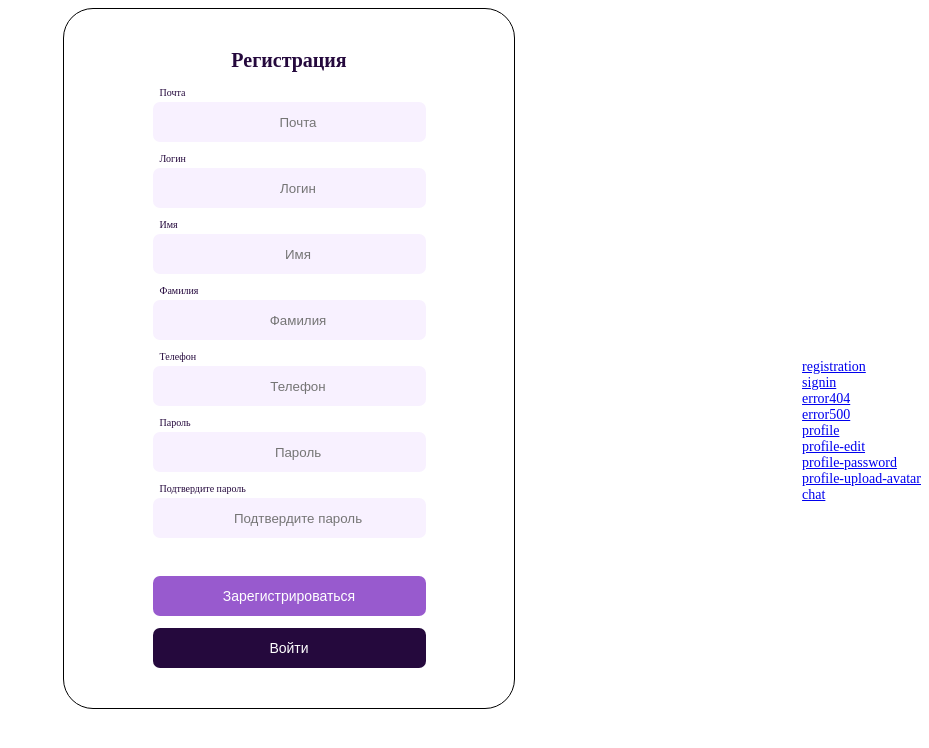
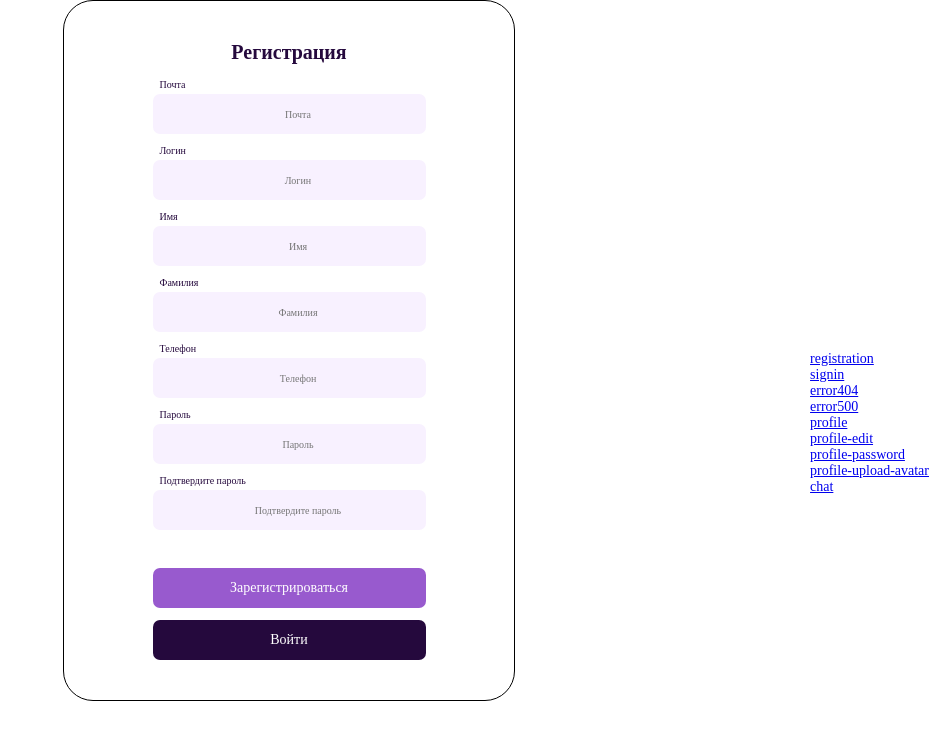
Before and after one commit to ArturSpirenkov/middle.messenger.praktikum.yandex, a website built with Parcel: page src/index.html in a window 1280 px wide. Shown: the whole page, without its empty margins (351-1280 px from the left). Built offline with nearby package versions, Linux system fonts and the light colour scheme.

Commit message:
sprint_1: add normalize.css, refactor package.json and change inputs names

```diff
--- a/src/index.js
+++ b/src/index.js
@@ -1,3 +1,4 @@
+import 'normalize.css';
 import './assets/scss/index.scss';
 import Handlebars from 'handlebars';
 import HTMLsignin from './pages/signin/index.js';
--- a/src/pages/profile/profile-edit/index.js
+++ b/src/pages/profile/profile-edit/index.js
@@ -26,7 +26,7 @@ const formInputLogin = Handlebars.compile(inputFormComponent)({
 const formInputFirstName = Handlebars.compile(inputFormComponent)({
   input: {
     value: 'Иван',
-    name: 'Name',
+    name: 'first_name',
     label: {
       value: 'Имя',
     },
@@ -36,7 +36,7 @@ const formInputFirstName = Handlebars.compile(inputFormComponent)({
 const formInputSecondName = Handlebars.compile(inputFormComponent)({
   input: {
     value: 'Иванов',
-    name: 'SecondName',
+    name: 'second_name',
     label: {
       value: 'Фамилия',
     },
@@ -46,7 +46,7 @@ const formInputSecondName = Handlebars.compile(inputFormComponent)({
 const formInputNameChat = Handlebars.compile(inputFormComponent)({
   input: {
     value: 'Иван',
-    name: 'NameChat',
+    name: 'display_name',
     label: {
       value: 'Имя в чате',
     },
@@ -56,7 +56,7 @@ const formInputNameChat = Handlebars.compile(inputFormComponent)({
 const formInputPhone = Handlebars.compile(inputFormComponent)({
   input: {
     value: '+7 (909) 967 30 30',
-    name: 'Phone',
+    name: 'phone',
     label: {
       value: 'Телефон',
     },
--- a/src/pages/profile/profile-main/index.js
+++ b/src/pages/profile/profile-main/index.js
@@ -26,7 +26,7 @@ const formInputLogin = Handlebars.compile(inputFormComponent)({
 const formInputFirstName = Handlebars.compile(inputFormComponent)({
   input: {
     value: 'Иван',
-    name: 'Name',
+    name: 'first_name',
     label: {
       value: 'Имя',
     },
@@ -36,7 +36,7 @@ const formInputFirstName = Handlebars.compile(inputFormComponent)({
 const formInputSecondName = Handlebars.compile(inputFormComponent)({
   input: {
     value: 'Иванов',
-    name: 'SecondName',
+    name: 'second_name',
     label: {
       value: 'Фамилия',
     },
@@ -46,7 +46,7 @@ const formInputSecondName = Handlebars.compile(inputFormComponent)({
 const formInputNameChat = Handlebars.compile(inputFormComponent)({
   input: {
     value: 'Иван',
-    name: 'NameChat',
+    name: 'display_name',
     label: {
       value: 'Имя в чате',
     },
@@ -56,7 +56,7 @@ const formInputNameChat = Handlebars.compile(inputFormComponent)({
 const formInputPhone = Handlebars.compile(inputFormComponent)({
   input: {
     value: '+7 (909) 967 30 30',
-    name: 'Phone',
+    name: 'phone',
     label: {
       value: 'Телефон',
     },
--- a/src/pages/profile/profile-password/index.js
+++ b/src/pages/profile/profile-password/index.js
@@ -6,7 +6,7 @@ import profilePassword from './profile-password.tpl.js';
 const formInputOldPassword = Handlebars.compile(inputFormComponent)({
   input: {
     value: 'oldpassword',
-    name: 'password',
+    name: 'password_old',
     label: {
       value: 'Старый пароль',
     },
@@ -26,7 +26,7 @@ const formInputNewPassword = Handlebars.compile(inputFormComponent)({
 const formInputRepeatPassword = Handlebars.compile(inputFormComponent)({
   input: {
     value: 'repeatPassword',
-    name: 'password',
+    name: 'password_again',
     label: {
       value: 'Повторите новый пароль',
     },
--- a/src/pages/registrathion/index.js
+++ b/src/pages/registrathion/index.js
@@ -29,7 +29,7 @@ const formInputLogin = Handlebars.compile(inputFormComponent)({
 
 const formInputFirstName = Handlebars.compile(inputFormComponent)({
   input: {
-    name: 'first-name',
+    name: 'first_name',
     label: {
       value: 'Имя',
     },
@@ -41,7 +41,7 @@ const formInputFirstName = Handlebars.compile(inputFormComponent)({
 
 const formInputSecondName = Handlebars.compile(inputFormComponent)({
   input: {
-    name: 'second-name',
+    name: 'second_name',
     label: {
       value: 'Фамилия',
     },
@@ -53,7 +53,7 @@ const formInputSecondName = Handlebars.compile(inputFormComponent)({
 
 const formInputPhone = Handlebars.compile(inputFormComponent)({
   input: {
-    name: 'number-phone',
+    name: 'phone',
     label: {
       value: 'Телефон',
     },
@@ -77,7 +77,7 @@ const formInputPassword = Handlebars.compile(inputFormComponent)({
 
 const formInputPasswordAgain = Handlebars.compile(inputFormComponent)({
   input: {
-    name: 'password-again',
+    name: 'password_again',
     label: {
       value: 'Подтвердите пароль',
     },
```
Also changed, not shown: package.json (+5 -4 lines), src/components/buttons/button-profile/button-profile.scss (line endings or trailing spaces), src/components/buttons/index.js (line endings or trailing spaces), 1 other file.
